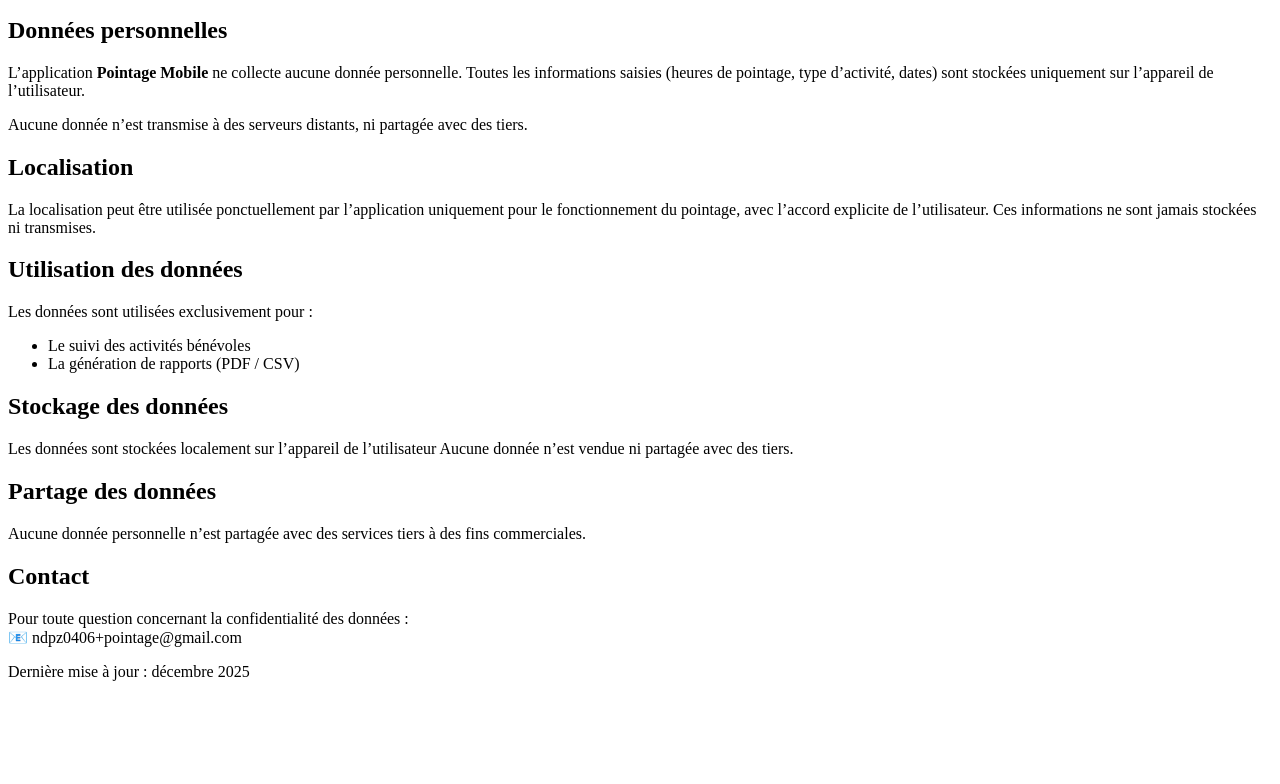
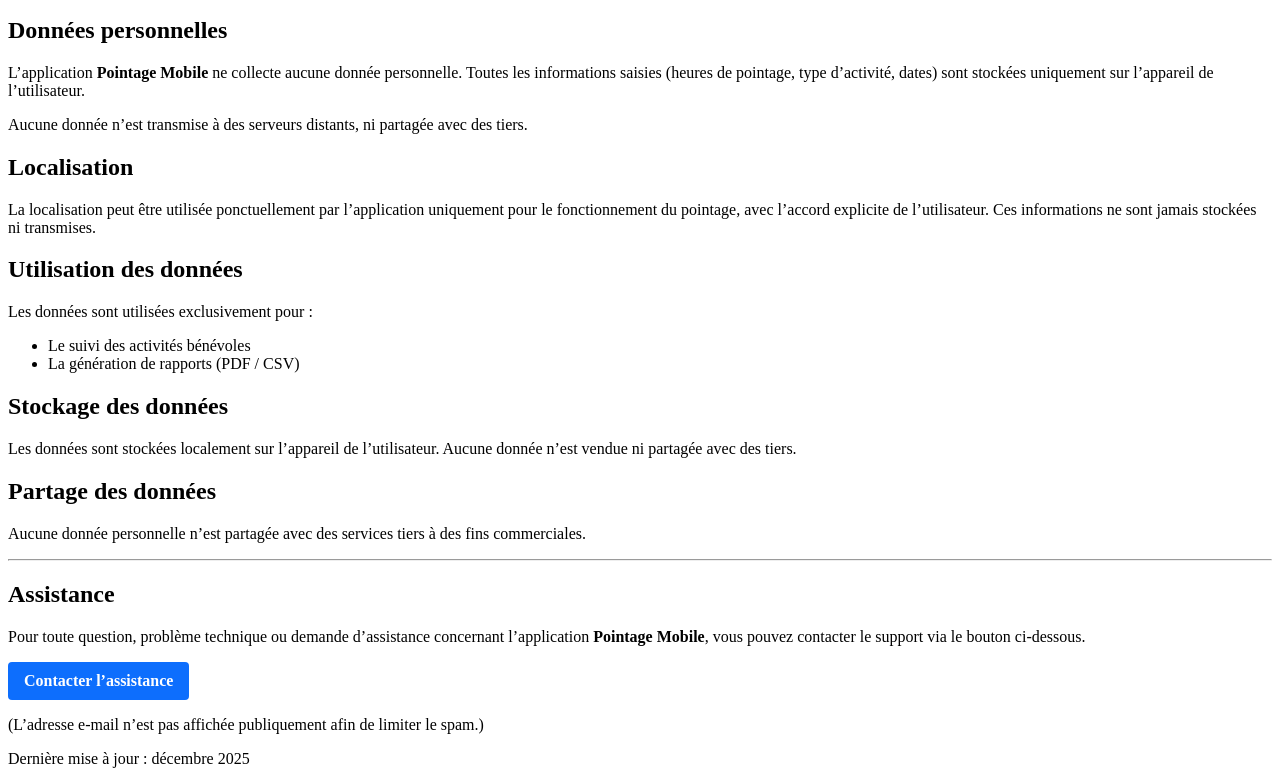
Before and after one commit to ndprz/pointage-mobile-privacy, a plain HTML site: page index.html in a window 1280 px wide. Shown: the part 101-885 px from the top of the page. Before the commit the page ends 800 px from the top, so only its background shows below. Drawn offline with Linux system fonts and the light colour scheme.

Commit message:
20251213 16:06

```diff
--- a/index.html
+++ b/index.html
@@ -36,30 +36,54 @@
 </p>
 
 <h2>Utilisation des données</h2>
-<p>
-Les données sont utilisées exclusivement pour :
-</p>
+
+<p>Les données sont utilisées exclusivement pour :</p>
 <ul>
   <li>Le suivi des activités bénévoles</li>
   <li>La génération de rapports (PDF / CSV)</li>
 </ul>
 
 <h2>Stockage des données</h2>
+
 <p>
-Les données sont stockées localement sur l’appareil de l’utilisateur
+Les données sont stockées localement sur l’appareil de l’utilisateur.
 Aucune donnée n’est vendue ni partagée avec des tiers.
 </p>
 
 <h2>Partage des données</h2>
+
 <p>
-Aucune donnée personnelle n’est partagée avec des services tiers à des fins commerciales.
+Aucune donnée personnelle n’est partagée avec des services tiers
+à des fins commerciales.
 </p>
 
-<h2>Contact</h2>
+<hr>
+
+<h2>Assistance</h2>
+
 <p>
-Pour toute question concernant la confidentialité des données :
-<br>
-📧 ndpz0406+pointage@gmail.com
+Pour toute question, problème technique ou demande d’assistance
+concernant l’application <strong>Pointage Mobile</strong>,
+vous pouvez contacter le support via le bouton ci-dessous.
+</p>
+
+<p>
+<a href="mailto:ndpz0406+pointage@gmail.com"
+   style="
+     display:inline-block;
+     padding:10px 16px;
+     background-color:#0d6efd;
+     color:#ffffff;
+     text-decoration:none;
+     border-radius:4px;
+     font-weight:bold;
+   ">
+  Contacter l’assistance
+</a>
+</p>
+
+<p>
+(L’adresse e-mail n’est pas affichée publiquement afin de limiter le spam.)
 </p>
 
 <p>Dernière mise à jour : décembre 2025</p>
```
